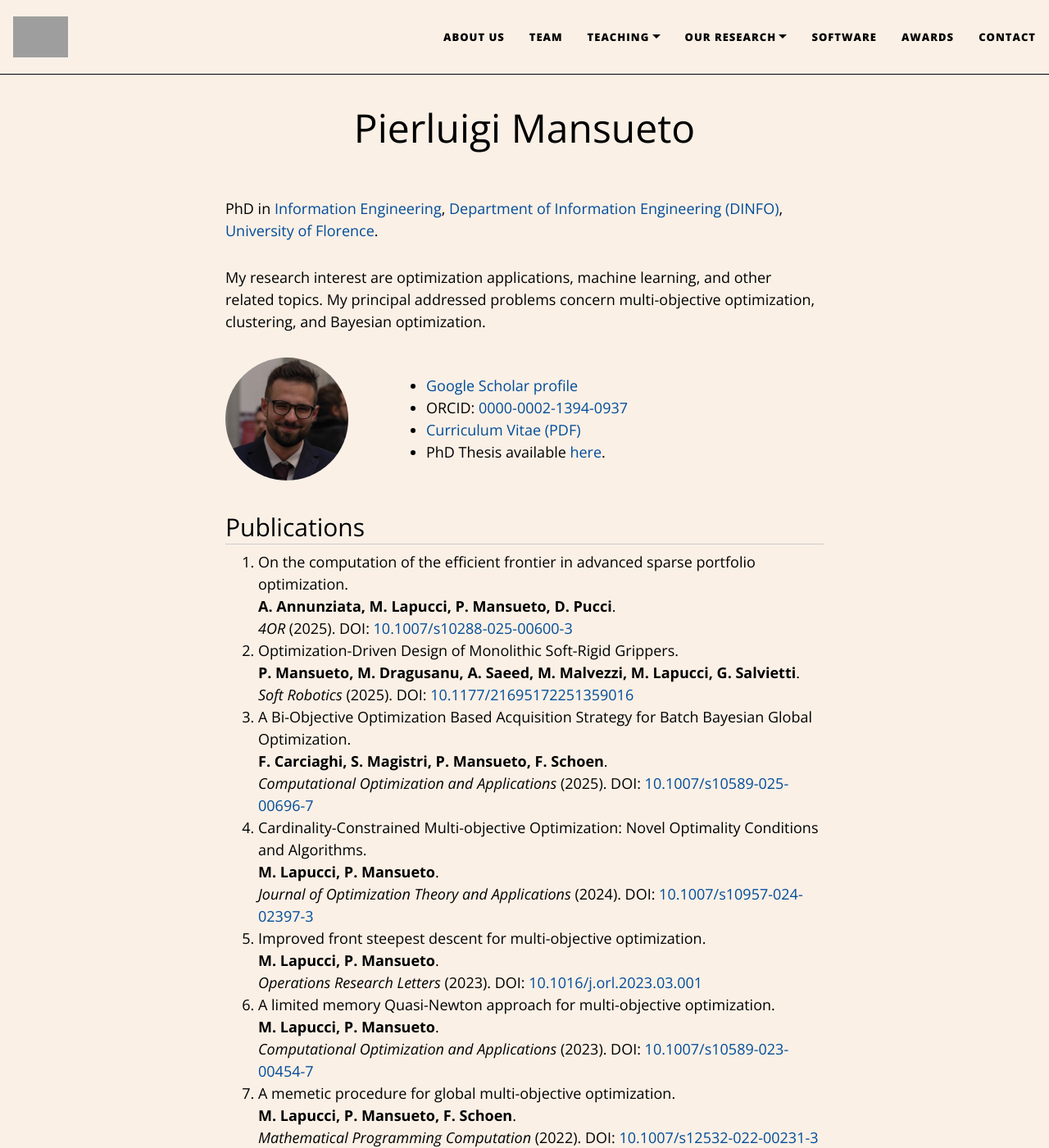
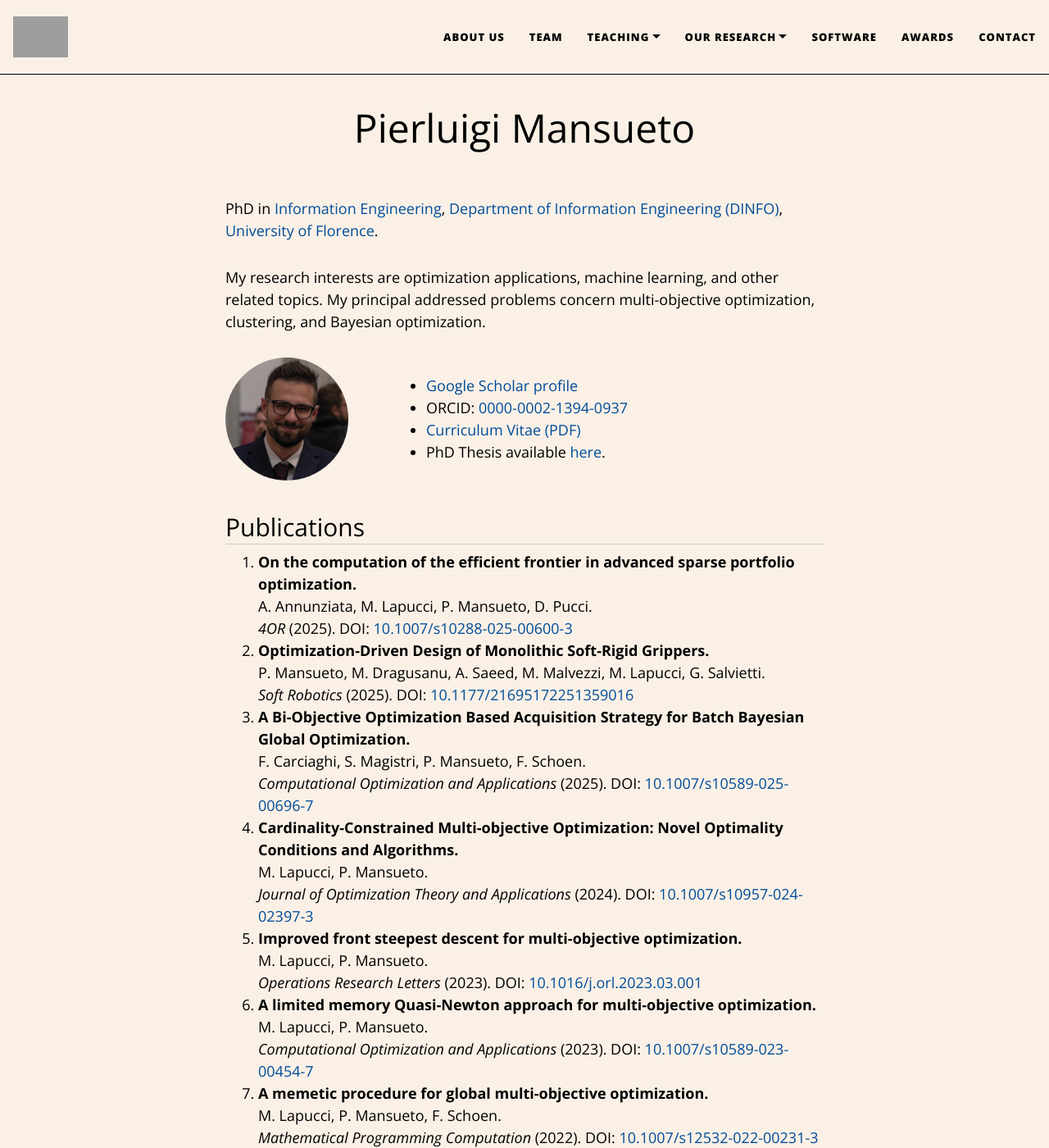
Before and after one commit to GOL-UniFI/GOL-UniFI.github.io, a Jekyll site: the page built from pages/pierluigi_mansueto.md, in a window 1280 px wide and 1400 px high. Shown: the whole window at 82% size. Built offline with Jekyll 4.4.1, drawn with Linux system fonts in a browser that asks for light colours; nearby versions of some CDN libraries; some of the changed text lies outside the part shown; grey boxes are pictures that could not be loaded.

Commit message:
Pagina Pier

```diff
--- a/pages/pierluigi_mansueto.md
+++ b/pages/pierluigi_mansueto.md
@@ -17,7 +17,7 @@ title: Pierluigi Mansueto
           </p>
 
           <p>
-            My research interest are optimization applications, machine learning, and other related topics.
+            My research interests are optimization applications, machine learning, and other related topics.
             My principal addressed problems concern multi-objective optimization, clustering, and Bayesian optimization.
           </p>
 
@@ -37,131 +37,98 @@ title: Pierluigi Mansueto
         </div>
       </header>
 
-      <section class="publications">
-        <h2>Publications</h2>
-        <ol>
+    <section class="publications">
+    <h2>Publications</h2>
+    <ol>
+        <li>
+        <strong>On the computation of the efficient frontier in advanced sparse portfolio optimization.</strong><br>
+        A. Annunziata, M. Lapucci, P. Mansueto, D. Pucci.<br>
+        <em>4OR</em> (2025). DOI: <a href="https://doi.org/10.1007/s10288-025-00600-3">10.1007/s10288-025-00600-3</a>
+        </li>
+        <li>
+        <strong>Optimization-Driven Design of Monolithic Soft-Rigid Grippers.</strong><br>
+        P. Mansueto, M. Dragusanu, A. Saeed, M. Malvezzi, M. Lapucci, G. Salvietti.<br>
+        <em>Soft Robotics</em> (2025). DOI: <a href="https://www.liebertpub.com/doi/abs/10.1177/21695172251359016">10.1177/21695172251359016</a>
+        </li>
+        <li>
+        <strong>A Bi-Objective Optimization Based Acquisition Strategy for Batch Bayesian Global Optimization.</strong><br>
+        F. Carciaghi, S. Magistri, P. Mansueto, F. Schoen.<br>
+        <em>Computational Optimization and Applications</em> (2025). DOI: <a href="https://doi.org/10.1007/s10589-025-00696-7">10.1007/s10589-025-00696-7</a>
+        </li>
+        <li>
+        <strong>Cardinality-Constrained Multi-objective Optimization: Novel Optimality Conditions and Algorithms.</strong><br>
+        M. Lapucci, P. Mansueto.<br>
+        <em>Journal of Optimization Theory and Applications</em> (2024). DOI: <a href="https://doi.org/10.1007/s10957-024-02397-3">10.1007/s10957-024-02397-3</a>
+        </li>
+        <li>
+        <strong>Improved front steepest descent for multi-objective optimization.</strong><br>
+        M. Lapucci, P. Mansueto.<br>
+        <em>Operations Research Letters</em> (2023). DOI: <a href="https://doi.org/10.1016/j.orl.2023.03.001">10.1016/j.orl.2023.03.001</a>
+        </li>
+        <li>
+        <strong>A limited memory Quasi-Newton approach for multi-objective optimization.</strong><br>
+        M. Lapucci, P. Mansueto.<br>
+        <em>Computational Optimization and Applications</em> (2023). DOI: <a href="https://doi.org/10.1007/s10589-023-00454-7">10.1007/s10589-023-00454-7</a>
+        </li>
+        <li>
+        <strong>A memetic procedure for global multi-objective optimization.</strong><br>
+        M. Lapucci, P. Mansueto, F. Schoen.<br>
+        <em>Mathematical Programming Computation</em> (2022). DOI: <a href="https://doi.org/10.1007/s12532-022-00231-3">10.1007/s12532-022-00231-3</a>
+        </li>
+        <li>
+        <strong>Pareto Front Approximation through a Multi-objective Augmented Lagrangian Method.</strong><br>
+        G. Cocchi, M. Lapucci, P. Mansueto.<br>
+        <em>EURO Journal on Computational Optimization</em> (2021). DOI: <a href="https://doi.org/10.1016/j.ejco.2021.100008">10.1016/j.ejco.2021.100008</a>
+        </li>
+        <li>
+        <strong>Memetic differential evolution methods for clustering problems.</strong><br>
+        P. Mansueto, F. Schoen.<br>
+        <em>Pattern Recognition</em> (2021). DOI: <a href="https://doi.org/10.1016/j.patcog.2021.107849">10.1016/j.patcog.2021.107849</a>
+        </li>
+        <li>
+        <strong>Recognition of Concordances for Indexing in Digital Libraries.</strong><br>
+        S. Marinai, S. Capobianco, Z. Ziran, A. Giuntini, P. Mansueto.<br>
+        <em>Digital Libraries: The Era of Big Data and Data Science</em> (2020). DOI: <a href="https://doi.org/10.1007/978-3-030-39905-4_14">10.1007/978-3-030-39905-4_14</a>
+        </li>
+    </ol>
+    </section>
 
-            <li>
-            On the computation of the efficient frontier in advanced sparse portfolio optimization.<br>
-            <strong>A. Annunziata, M. Lapucci, P. Mansueto, D. Pucci</strong>.<br>
-            <em>4OR</em> (2025). DOI:
-            <a href="https://doi.org/10.1007/s10288-025-00600-3">10.1007/s10288-025-00600-3</a>
-            </li>
+    <section class="preprints">
+    <h2>Preprints</h2>
+    <ol>
+        <li>
+        <strong>A Nonmonotone Front Descent Method for Bound-Constrained Multi-Objective Optimization.</strong><br>
+        P. Mansueto.<br>
+        <em>ArXiv pre-print</em> (2025). DOI: <a href="https://doi.org/10.48550/arXiv.2509.02409">10.48550/arXiv.2509.02409</a>
+        </li>
+        <li>
+        <strong>Efficient globalization of heavy-ball type methods for unconstrained optimization based on curve searches.</strong><br>
+        F. Donnini, M. Lapucci, P. Mansueto.<br>
+        <em>ArXiv pre-print</em> (2025). DOI: <a href="https://doi.org/10.48550/arXiv.2505.19705">10.48550/arXiv.2505.19705</a>
+        </li>
+        <li>
+        <strong>Projection-based curve pattern search for black-box optimization over smooth convex sets.</strong><br>
+        X. Jia, M. Lapucci, P. Mansueto.<br>
+        <em>ArXiv pre-print</em> (2025). DOI: <a href="https://doi.org/10.48550/arXiv.2503.20616">10.48550/arXiv.2503.20616</a>
+        </li>
+        <li>
+        <strong>Combining Gradient Information and Primitive Directions for High-Performance Mixed-Integer Optimization.</strong><br>
+        M. Lapucci, G. Liuzzi, S. Lucidi, P. Mansueto.<br>
+        <em>ArXiv pre-print</em> (2024). DOI: <a href="https://doi.org/10.48550/arXiv.2407.14416">10.48550/arXiv.2407.14416</a>
+        </li>
+        <li>
+        <strong>Effective Front-Descent Algorithms with Convergence Guarantees.</strong><br>
+        M. Lapucci, P. Mansueto, D. Pucci.<br>
+        <em>ArXiv pre-print</em> (2024). DOI: <a href="https://doi.org/10.48550/arXiv.2405.08450">10.48550/arXiv.2405.08450</a>
+        </li>
+        <li>
+        <strong>Memetic Differential Evolution Methods for Semi-Supervised Clustering.</strong><br>
+        P. Mansueto, F. Schoen.<br>
+        <em>ArXiv pre-print</em> (2024). DOI: <a href="https://doi.org/10.48550/arXiv.2403.04322">10.48550/arXiv.2403.04322</a>
+        </li>
+    </ol>
+    </section>
 
-            <li>
-            Optimization-Driven Design of Monolithic Soft-Rigid Grippers.<br>
-            <strong>P. Mansueto, M. Dragusanu, A. Saeed, M. Malvezzi, M. Lapucci, G. Salvietti</strong>.<br>
-            <em>Soft Robotics</em> (2025). DOI:
-            <a href="https://www.liebertpub.com/doi/abs/10.1177/21695172251359016">10.1177/21695172251359016</a>
-            </li>
-
-            <li>
-            A Bi-Objective Optimization Based Acquisition Strategy for Batch Bayesian Global Optimization.<br>
-            <strong>F. Carciaghi, S. Magistri, P. Mansueto, F. Schoen</strong>.<br>
-            <em>Computational Optimization and Applications</em> (2025). DOI:
-            <a href="https://doi.org/10.1007/s10589-025-00696-7">10.1007/s10589-025-00696-7</a>
-            </li>
-
-            <li>
-            Cardinality-Constrained Multi-objective Optimization: Novel Optimality Conditions and Algorithms.<br>
-            <strong>M. Lapucci, P. Mansueto</strong>.<br>
-            <em>Journal of Optimization Theory and Applications</em> (2024). DOI:
-            <a href="https://doi.org/10.1007/s10957-024-02397-3">10.1007/s10957-024-02397-3</a>
-            </li>
-
-            <li>
-            Improved front steepest descent for multi-objective optimization.<br>
-            <strong>M. Lapucci, P. Mansueto</strong>.<br>
-            <em>Operations Research Letters</em> (2023). DOI:
-            <a href="https://doi.org/10.1016/j.orl.2023.03.001">10.1016/j.orl.2023.03.001</a>
-            </li>
-
-            <li>
-            A limited memory Quasi-Newton approach for multi-objective optimization.<br>
-            <strong>M. Lapucci, P. Mansueto</strong>.<br>
-            <em>Computational Optimization and Applications</em> (2023). DOI:
-            <a href="https://doi.org/10.1007/s10589-023-00454-7">10.1007/s10589-023-00454-7</a>
-            </li>
-
-            <li>
-            A memetic procedure for global multi-objective optimization.<br>
-            <strong>M. Lapucci, P. Mansueto, F. Schoen</strong>.<br>
-            <em>Mathematical Programming Computation</em> (2022). DOI:
-            <a href="https://doi.org/10.1007/s12532-022-00231-3">10.1007/s12532-022-00231-3</a>
-            </li>
-
-            <li>
-            Pareto Front Approximation through a Multi-objective Augmented Lagrangian Method.<br>
-            <strong>G. Cocchi, M. Lapucci, P. Mansueto</strong>.<br>
-            <em>EURO Journal on Computational Optimization</em> (2021). DOI:
-            <a href="https://doi.org/10.1016/j.ejco.2021.100008">10.1016/j.ejco.2021.100008</a>
-            </li>
-
-            <li>
-            Memetic differential evolution methods for clustering problems.<br>
-            <strong>P. Mansueto, F. Schoen</strong>.<br>
-            <em>Pattern Recognition</em> (2021). DOI:
-            <a href="https://doi.org/10.1016/j.patcog.2021.107849">10.1016/j.patcog.2021.107849</a>
-            </li>
-
-            <li>
-            Recognition of Concordances for Indexing in Digital Libraries.<br>
-            <strong>S. Marinai, S. Capobianco, Z. Ziran, A. Giuntini, P. Mansueto</strong>.<br>
-            <em>Digital Libraries: The Era of Big Data and Data Science</em> (2020). DOI:
-            <a href="https://doi.org/10.1007/978-3-030-39905-4_14">10.1007/978-3-030-39905-4_14</a>
-            </li>
-
-        </ol>
-      </section>
-
-      <section class="preprints">
-        <h2>Preprints</h2>
-        <ol>
-
-        <li>
-        A Nonmonotone Front Descent Method for Bound-Constrained Multi-Objective Optimization.<br>
-        <strong>P. Mansueto</strong>.<br>
-        <em>ArXiv pre-print</em> (2025). DOI:
-        <a href="https://doi.org/10.48550/arXiv.2509.02409">10.48550/arXiv.2509.02409</a>
-        </li>
-
-        <li>
-        Efficient globalization of heavy-ball type methods for unconstrained optimization based on curve searches.<br>
-        <strong>F. Donnini, M. Lapucci, P. Mansueto</strong>.<br>
-        <em>ArXiv pre-print</em> (2025). DOI:
-        <a href="https://doi.org/10.48550/arXiv.2505.19705">10.48550/arXiv.2505.19705</a>
-        </li>
-
-        <li>
-        Projection-based curve pattern search for black-box optimization over smooth convex sets.<br>
-        <strong>X. Jia, M. Lapucci, P. Mansueto</strong>.<br>
-        <em>ArXiv pre-print</em> (2025). DOI:
-        <a href="https://doi.org/10.48550/arXiv.2503.20616">10.48550/arXiv.2503.20616</a>
-        </li>
-
-        <li>
-        Combining Gradient Information and Primitive Directions for High-Performance Mixed-Integer Optimization.<br>
-        <strong>M. Lapucci, G. Liuzzi, S. Lucidi, P. Mansueto</strong>.<br>
-        <em>ArXiv pre-print</em> (2024). DOI:
-        <a href="https://doi.org/10.48550/arXiv.2407.14416">10.48550/arXiv.2407.14416</a>
-        </li>
-
-        <li>
-        Effective Front-Descent Algorithms with Convergence Guarantees.<br>
-        <strong>M. Lapucci, P. Mansueto, D. Pucci</strong>.<br>
-        <em>ArXiv pre-print</em> (2024). DOI:
-        <a href="https://doi.org/10.48550/arXiv.2405.08450">10.48550/arXiv.2405.08450</a>
-        </li>
-
-        <li>
-        Memetic Differential Evolution Methods for Semi-Supervised Clustering.<br>
-        <strong>P. Mansueto, F. Schoen</strong>.<br>
-        <em>ArXiv pre-print</em> (2024). DOI:
-        <a href="https://doi.org/10.48550/arXiv.2403.04322">10.48550/arXiv.2403.04322</a>
-        </li>
-
-        </ol>
-      </section>
 
       <section class="talks">
         <h2>Talks</h2>
```
